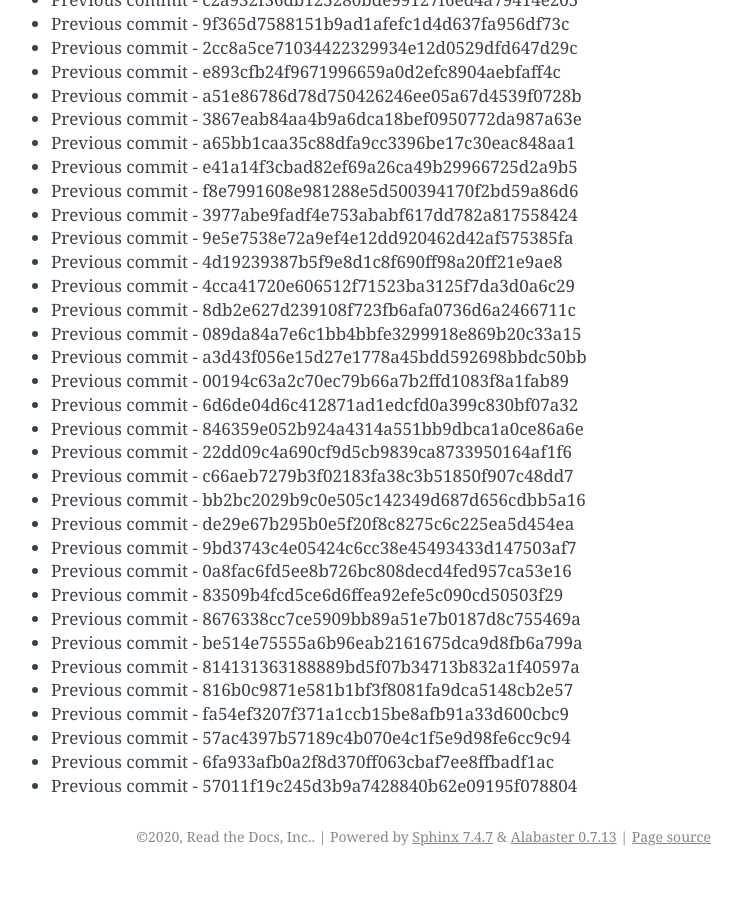
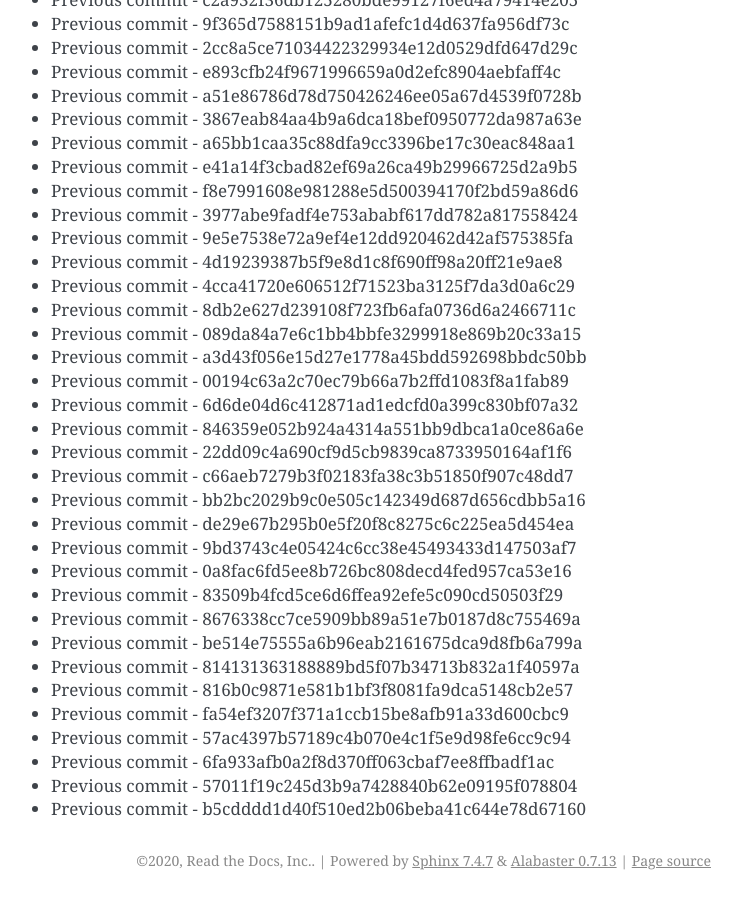
Before and after one commit to readthedocs/rtd-git-stresstest, a Sphinx documentation site: the page built from docs/updates.rst, in a window 1280 px wide and 900 px high, scrolled down 56911 px. Shown: the whole window, without its empty margins (399-1141 px from the left). Built offline with Sphinx 7.4.7, drawn with Linux system fonts in a browser that asks for light colours; before the commit the page ends 57787 px from its top, so only the background shows below that.

Commit message:
Generating commit from previous: b5cdddd1d40f510ed2b06beba41c644e78d67160

```diff
--- a/docs/updates.rst
+++ b/docs/updates.rst
@@ -2423,3 +2423,4 @@ It can be tested for any performance characteristics.
 * Previous commit - 57ac4397b57189c4b070e4c1f5e9d98fe6cc9c94
 * Previous commit - 6fa933afb0a2f8d370ff063cbaf7ee8ffbadf1ac
 * Previous commit - 57011f19c245d3b9a7428840b62e09195f078804
+* Previous commit - b5cdddd1d40f510ed2b06beba41c644e78d67160
```
